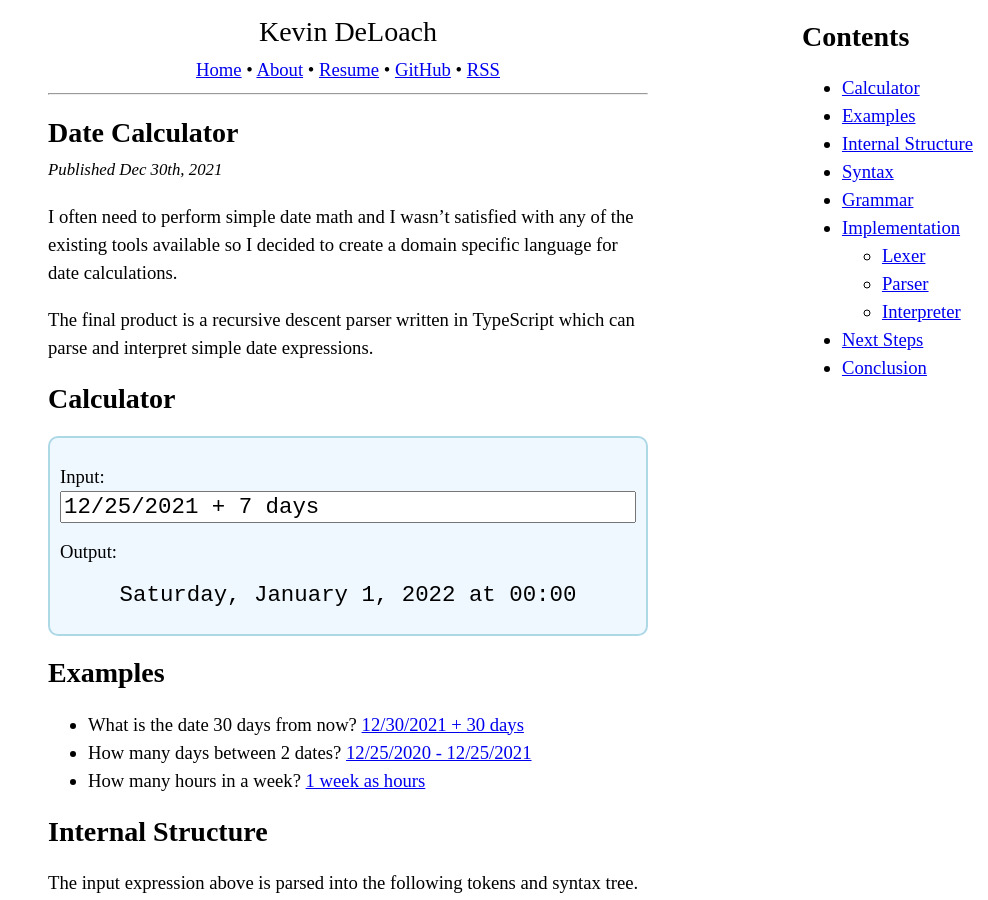
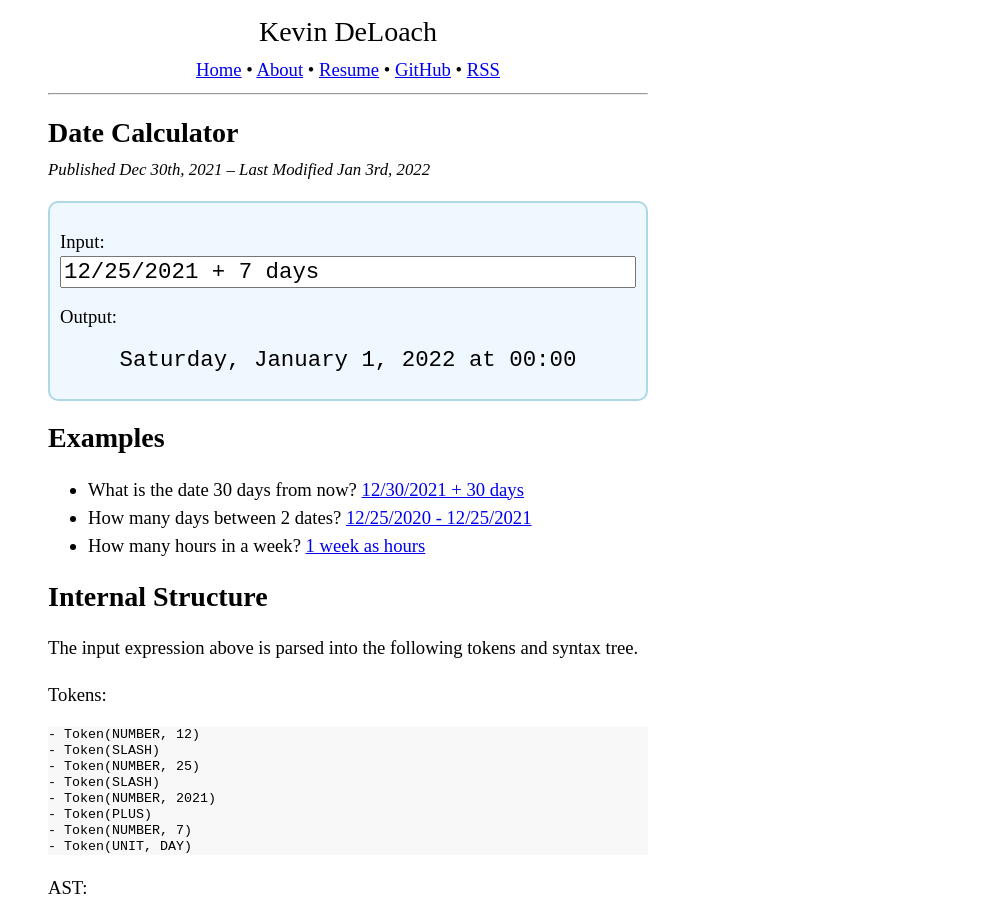
Before and after one commit to kdeloach/kdeloach.github.io, a Jekyll site: the page built from _posts/2021-12-30-datecalc.md, in a window 1280 px wide and 900 px high. Shown: the whole window, without its empty margins (292-1280 px from the left). Built offline with Jekyll 4.4.1, drawn with Linux system fonts in a browser that asks for light colours; some of the changed text lies outside the part shown.

Commit message:
Remove intro excerpt from datecalc post

```diff
--- a/_posts/2021-12-30-datecalc.md
+++ b/_posts/2021-12-30-datecalc.md
@@ -2,29 +2,18 @@
 title: Date Calculator
 slug: datecalc
 layout: post
+last_modified: 2022-01-03
+excerpt: >
+    I often need to perform simple date math and I wasn't satisfied with any of
+    the existing tools available so I decided to create my own domain specific
+    language for date calculations.
 ---
-
-I often need to perform simple date math and I wasn't satisfied with any of
-the existing tools available so I decided to create a domain specific language
-for date calculations.
-
-The final product is a recursive descent parser written in TypeScript which can
-parse and interpret simple date expressions.
-
-## Calculator
 
 <div id="box">
 <p class="label">Input:</p>
 <input type="text" id="input" autocomplete="off" value="12/25/2021 + 7 days" />
 <p class="label">Output:</p>
 <p id="output"></p>
-</div>
-
-<div id="toc" markdown="1">
-## Contents
-{:.no_toc}
-* TOC
-{:toc}
 </div>
 
 ## Examples
@@ -614,8 +603,8 @@ hands on experience with TypeScript, and learn more about creating domain
 specific languages.
 
 I'm happy with the final product. Of course, a program is never really
-finished. I plan to keep using this and updating it until I've implemented
-everything on my wishlist.
+finished. I plan to keep updating this until I've implemented everything on my
+wishlist.
 
 To learn more about parsers, interpreters, and compilers, I highly recommend
 reading [Crafting Interpreters](http://craftinginterpreters.com/) by Robert
```
